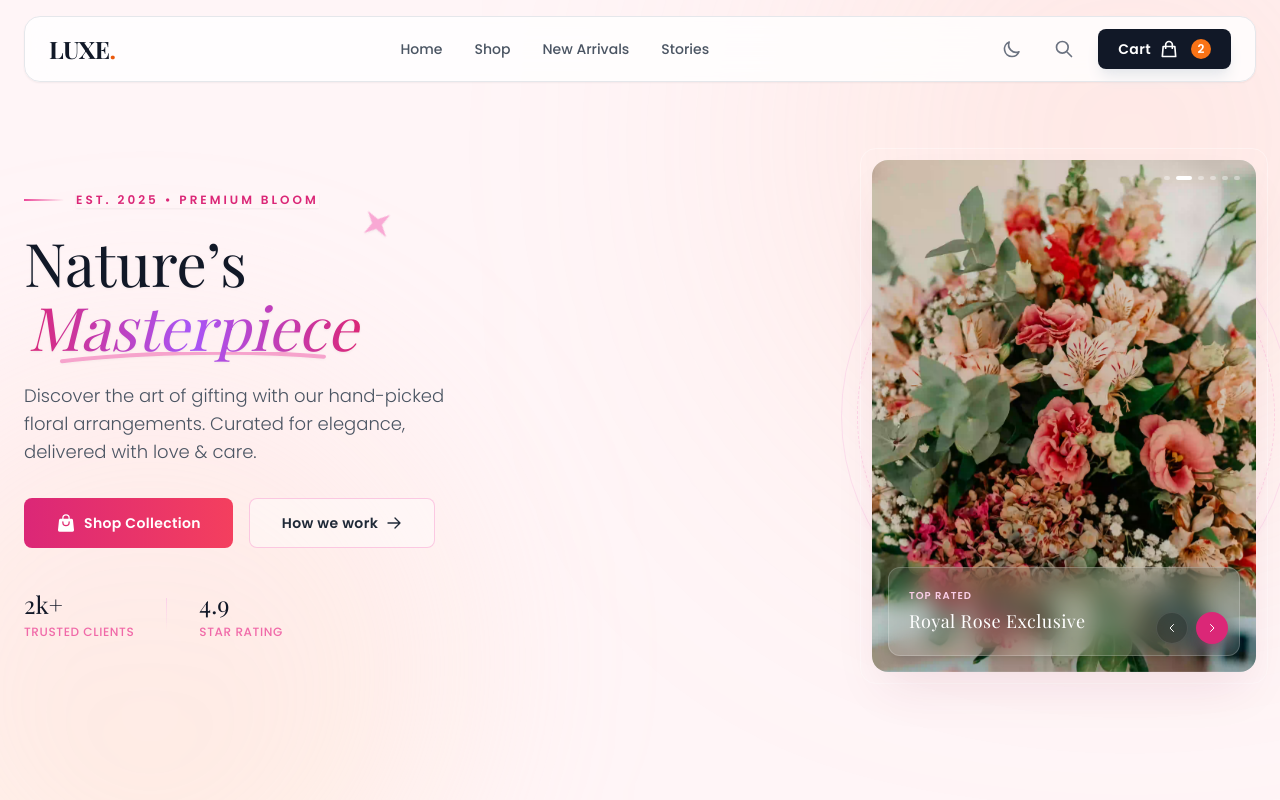
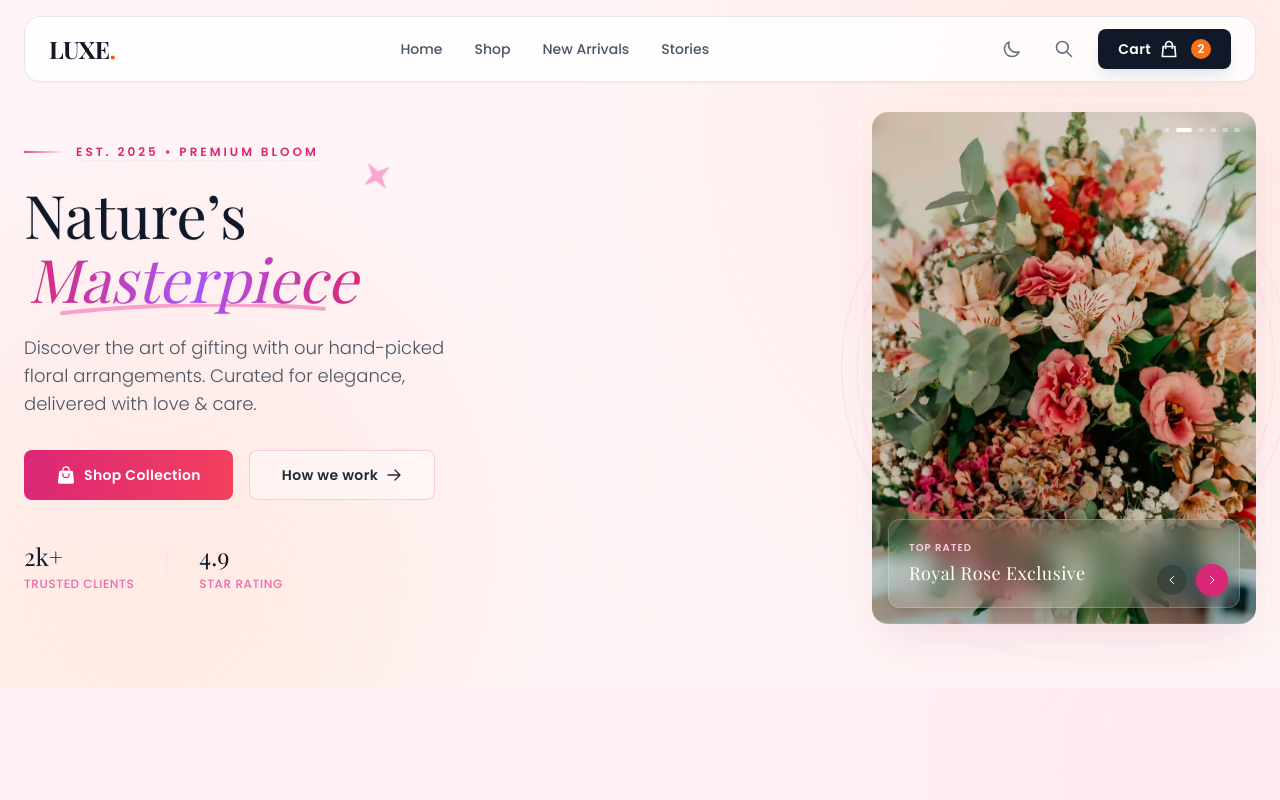
Before and after one commit to NahidAhmed-12/Flower, a React (Vite) app: page / in a window 1280 px wide. Shown: the top 800 px of the page. Built offline with nearby package versions, Linux system fonts and the light colour scheme; a web font is replaced by a local one.

Commit message:
phone screen update

```diff
--- a/src/index.css
+++ b/src/index.css
@@ -16,3 +16,26 @@
   background-color: #d97706; /* Amber color */
   color: #ffffff;
 }
+
+
+        @keyframes fadeInUp {
+          from { opacity: 0; transform: translateY(30px); }
+          to { opacity: 1; transform: translateY(0); }
+        }
+        @keyframes fadeIn {
+          from { opacity: 0; }
+          to { opacity: 1; }
+        }
+        @keyframes zoomIn {
+          from { opacity: 0; transform: scale(0.95); }
+          to { opacity: 1; transform: scale(1); }
+        }
+        .animate-fade-in-up {
+          animation: fadeInUp 0.8s cubic-bezier(0.2, 0.8, 0.2, 1) forwards;
+        }
+        .animate-fade-in {
+          animation: fadeIn 1.2s ease-in-out forwards;
+        }
+        .animate-zoom-in {
+          animation: zoomIn 1s cubic-bezier(0.2, 0.8, 0.2, 1) forwards;
+        }
--- a/src/pages/Hero.jsx
+++ b/src/pages/Hero.jsx
@@ -1,5 +1,4 @@
 import React, { useState, useEffect } from 'react';
-
 
 const slides = [
   {
@@ -74,57 +73,36 @@ const Hero = () => {
 
   return (
     <>
-      {/* --- CUSTOM CSS FOR ANIMATIONS --- */}
-      <style>{`
-        @keyframes fadeInUp {
-          from { opacity: 0; transform: translateY(30px); }
-          to { opacity: 1; transform: translateY(0); }
-        }
-        @keyframes fadeIn {
-          from { opacity: 0; }
-          to { opacity: 1; }
-        }
-        @keyframes zoomIn {
-          from { opacity: 0; transform: scale(0.95); }
-          to { opacity: 1; transform: scale(1); }
-        }
-        .animate-fade-in-up {
-          animation: fadeInUp 0.8s cubic-bezier(0.2, 0.8, 0.2, 1) forwards;
-        }
-        .animate-fade-in {
-          animation: fadeIn 1.2s ease-in-out forwards;
-        }
-        .animate-zoom-in {
-          animation: zoomIn 1s cubic-bezier(0.2, 0.8, 0.2, 1) forwards;
-        }
-      `}</style>
+
+
 
       {/* Main Container */}
-      <div className="w-full min-h-screen bg-[#FFF5F7] dark:bg-[#0f0f0f] transition-colors duration-300 relative overflow-hidden font-sans selection:bg-pink-200 selection:text-pink-900">
+      <div className="w-full bg-[#FFF5F7] dark:bg-[#0f0f0f] transition-colors duration-300 relative overflow-hidden font-sans selection:bg-pink-200 selection:text-pink-900">
 
 
         <div className={`absolute top-0 right-0 w-[600px] h-[600px] bg-gradient-to-b ${slides[currentSlide].orb1} rounded-full blur-[160px] pointer-events-none translate-x-1/4 -translate-y-1/4 transition-all duration-1000 ease-in-out opacity-0 animate-fade-in`} style={{ animationDelay: '0ms' }}></div>
 
-        {/* Bottom Left Orb */}
+
         <div className={`absolute bottom-0 left-0 w-[600px] h-[600px] bg-gradient-to-t ${slides[currentSlide].orb2} rounded-full blur-[100px] pointer-events-none -translate-x-1/4 translate-y-1/4 transition-all duration-1000 ease-in-out opacity-0 animate-fade-in`} style={{ animationDelay: '0ms' }}></div>
 
-        {/* Main Wrapper */}
-        <div className="max-w-7xl mx-auto flex flex-col-reverse lg:flex-row items-center justify-between h-full min-h-screen px-6 py-20 lg:pt-28 gap-12 lg:gap-0 relative z-10">
+
+        <div className="max-w-7xl mx-auto flex flex-col-reverse md:flex-row items-center justify-between px-6 pt-20 pb-12 md:pt-28 md:pb-16 gap-12 md:gap-8 relative z-10">
 
 
-          <div className="flex flex-col justify-center w-full lg:w-1/2 text-center lg:text-left z-20 relative">
+          {/* TEXT SECTION */}
+          <div className="flex flex-col justify-center w-full md:w-1/2 text-center md:text-left z-20 relative">
 
             <div className="space-y-6 relative z-10">
 
-              {/* Tagline (Animation Delay: 100ms) */}
-              <div className="flex items-center justify-center lg:justify-start gap-3 opacity-0 animate-fade-in-up" style={{ animationDelay: '100ms' }}>
+              {/* Tagline */}
+              <div className="flex items-center justify-center md:justify-start gap-3 opacity-0 animate-fade-in-up" style={{ animationDelay: '100ms' }}>
                   <span className="w-10 h-[2px] bg-gradient-to-r from-pink-500 to-transparent inline-block"></span>
                   <p className="text-pink-600 dark:text-pink-400 font-bold tracking-[0.25em] text-xs uppercase shadow-sm">
                      Est. {currentYear} • Premium Bloom
                   </p>
               </div>
 
-              {/* H1 Title (Animation Delay: 200ms) */}
+              {/* H1 Title */}
               <h1 className="font-serif text-4xl sm:text-5xl lg:text-6xl text-gray-900 dark:text-white leading-[1.2] relative inline-block drop-shadow-sm opacity-0 animate-fade-in-up" style={{ animationDelay: '200ms' }}>
 
                 {/* Star Icon */}
@@ -145,14 +123,14 @@ const Hero = () => {
                 </span>
               </h1>
 
-              {/* Paragraph (Animation Delay: 300ms) */}
-              <p className="text-gray-600 dark:text-gray-400 text-base sm:text-lg max-w-md mx-auto lg:mx-0 leading-relaxed font-light opacity-0 animate-fade-in-up" style={{ animationDelay: '300ms' }}>
+              {/* Paragraph */}
+              <p className="text-gray-600 dark:text-gray-400 text-base sm:text-lg max-w-md mx-auto md:mx-0 leading-relaxed font-light opacity-0 animate-fade-in-up" style={{ animationDelay: '300ms' }}>
                 Discover the art of gifting with our hand-picked floral arrangements. Curated for elegance, delivered with love & care.
               </p>
             </div>
 
-            {/* Buttons (Animation Delay: 400ms) */}
-            <div className="flex flex-col sm:flex-row gap-4 justify-center lg:justify-start pt-8 relative z-10 opacity-0 animate-fade-in-up" style={{ animationDelay: '400ms' }}>
+            {/* Buttons */}
+            <div className="flex flex-col sm:flex-row gap-4 justify-center md:justify-start pt-8 relative z-10 opacity-0 animate-fade-in-up" style={{ animationDelay: '400ms' }}>
 
               {/* Primary Button */}
               <button className="group flex items-center justify-center gap-2 px-8 py-3.5 bg-gradient-to-r from-pink-600 to-rose-500 text-white rounded-lg text-sm font-bold tracking-wide hover:shadow-lg hover:shadow-pink-500/30 transition-all duration-300 transform hover:-translate-y-0.5">
@@ -171,8 +149,8 @@ const Hero = () => {
               </button>
             </div>
 
-            {/* Stats (Animation Delay: 500ms) */}
-            <div className="flex items-center justify-center lg:justify-start gap-8 pt-10 relative z-10 opacity-0 animate-fade-in-up" style={{ animationDelay: '500ms' }}>
+            {/* Stats */}
+            <div className="flex items-center justify-center md:justify-start gap-8 pt-10 relative z-10 opacity-0 animate-fade-in-up" style={{ animationDelay: '500ms' }}>
                <div>
                   <p className="text-2xl font-serif text-gray-900 dark:text-white">2k+</p>
                   <p className="text-xs text-pink-500/80 uppercase tracking-wider mt-1 font-medium">Trusted Clients</p>
@@ -186,11 +164,11 @@ const Hero = () => {
           </div>
 
 
-          {/* --- RIGHT SIDE: IMAGE SLIDER (Entrance Animation) --- */}
-          <div className="w-full lg:w-1/2 flex justify-center lg:justify-end relative opacity-0 animate-zoom-in" style={{ animationDelay: '400ms' }}>
+
+          <div className="w-full md:w-1/2 flex justify-center md:justify-end relative opacity-0 animate-zoom-in" style={{ animationDelay: '400ms' }}>
 
             {/* Background Rings */}
-            <div className="absolute top-1/2 left-1/2 lg:left-auto lg:right-[190px] -translate-x-1/2 lg:translate-x-1/2 -translate-y-1/2 w-[450px] h-[450px] z-0 hidden sm:block pointer-events-none">
+            <div className="absolute top-1/2 left-1/2 md:left-auto md:right-[190px] -translate-x-1/2 md:translate-x-1/2 -translate-y-1/2 w-[450px] h-[450px] z-0 hidden sm:block pointer-events-none">
                <div className="absolute inset-0 border border-pink-200/60 dark:border-pink-800/20 rounded-full animate-[spin_30s_linear_infinite]"></div>
                <div className="absolute inset-4 border border-dashed border-pink-300/40 dark:border-pink-900/30 rounded-full animate-[spin_20s_linear_infinite_reverse]"></div>
             </div>
@@ -198,8 +176,8 @@ const Hero = () => {
             {/* Slider Container */}
             <div className="relative w-full max-w-sm aspect-[3/4] group z-10">
 
-              {/* Frame Border Effect */}
-              <div className="absolute -inset-3 border border-white/40 rounded-2xl z-0 hidden lg:block backdrop-blur-[2px]"></div>
+
+              <div className="absolute -inset-3 border border-white/40 rounded-2xl z-0 hidden md:block backdrop-blur-[2px]"></div>
 
               <div className="relative w-full h-full rounded-2xl overflow-hidden shadow-2xl shadow-pink-900/10 dark:shadow-black/50 z-10 bg-gray-100">
                   {slides.map((slide, index) => (
@@ -208,7 +186,7 @@ const Hero = () => {
                       {/* Image */}
                       <img src={slide.img} alt={slide.title} className="w-full h-full object-cover transition-transform duration-[2000ms] group-hover:scale-110" />
 
-                      {/* Glass Card Overlay */}
+
                       <div className="absolute bottom-4 left-4 right-4 bg-white/10 backdrop-blur-md border border-white/20 p-5 rounded-xl shadow-lg animate-[fadeInUp_0.5s_ease-out]">
                           <p className="text-pink-200 text-[10px] tracking-widest uppercase mb-1 font-bold">
                               {slide.subtitle}
@@ -220,7 +198,7 @@ const Hero = () => {
                   </div>
                   ))}
 
-                  {/* Slider Indicators (Top Right) */}
+
                   <div className="absolute top-4 right-4 flex gap-1.5 z-20">
                       {slides.map((_, index) => (
                       <div
@@ -234,7 +212,7 @@ const Hero = () => {
                       ))}
                   </div>
 
-                  {/* Slider Controls */}
+
                   <div className="absolute bottom-[28px] right-[28px] flex items-center gap-2 z-20">
                      <button onClick={prevSlide} className="w-8 h-8 flex items-center justify-center rounded-full bg-black/20 hover:bg-black/40 backdrop-blur-md text-white border border-white/10 transition-all">
                         <svg className="w-3 h-3" fill="none" stroke="currentColor" viewBox="0 0 24 24"><path strokeLinecap="round" strokeLinejoin="round" strokeWidth="2" d="M15 19l-7-7 7-7"></path></svg>
```
